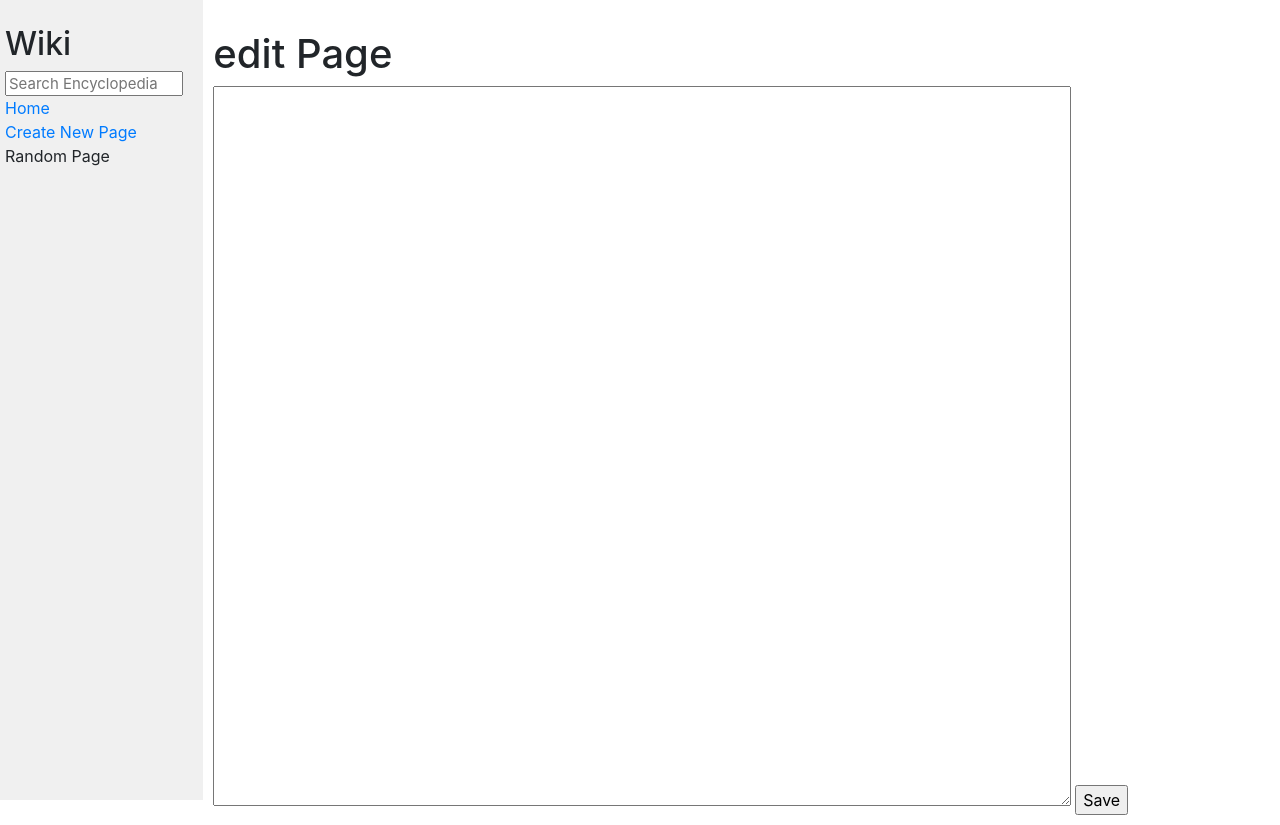
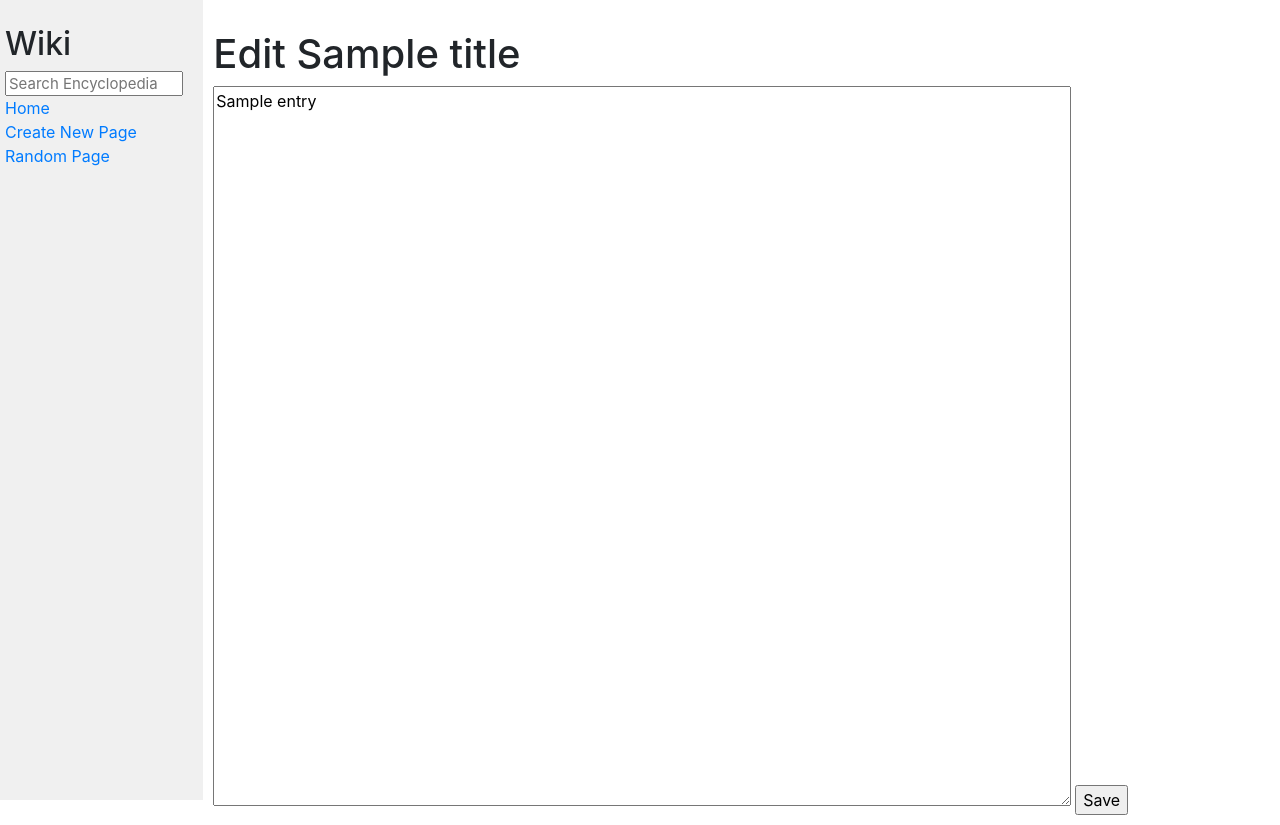
Before and after one commit to Homeroida/wiki, a Django app: template encyclopedia/templates/encyclopedia/edit_entry.html in a window 1280 px wide. Run offline with Django 3.2, Linux system fonts and the light colour scheme; the template is opened without the code that fills it: most values are stand-ins (such as "Sample title", 1, 10 or a date in 2020); some libraries are stand-ins or nearby versions.

Commit message:
add functionaliti "random" and "edit"

```diff
--- a/encyclopedia/templates/encyclopedia/edit_entry.html
+++ b/encyclopedia/templates/encyclopedia/edit_entry.html
@@ -1,16 +1,15 @@
 {% extends "encyclopedia/layout.html" %}
 
 {% block title %}
-    edit Page
+    Edit {{ title }}
 {% endblock %}
 
 {% block body %}
-<h1>edit Page</h1>
-<form method="post" action="{% url 'edit_entry' %}">
-    {% csrf_token %}
-    <textarea name="content"></textarea>
-    <input type='submit' value = 'Save'>
+    <h1>Edit {{ title }}</h1>
 
-</form>
-
+    <form method="post" action="{% url 'edit_entry' title=title %}">
+        {% csrf_token %}
+        <textarea name="content">{{entry}}</textarea>
+        <input type="submit" value="Save">
+    </form>
 {% endblock %}
--- a/encyclopedia/templates/encyclopedia/entry.html
+++ b/encyclopedia/templates/encyclopedia/entry.html
@@ -9,9 +9,5 @@
 {% block body %}
 {{ entry | safe }}
 
-<form method="post" action="{% url 'edit_entry' %}">
-    {% csrf_token %}
-    <input type='submit' value = 'edit'>
-
-</form>
+<a href="{% url 'edit_entry' title=title %}">Edit Entry</a>
 {% endblock %}
--- a/encyclopedia/templates/encyclopedia/layout.html
+++ b/encyclopedia/templates/encyclopedia/layout.html
@@ -23,7 +23,7 @@
                     <a href="{% url 'new_entry' %}">Create New Page</a>
                 </div>
                 <div>
-                    Random Page
+                    <a href="{% url 'random_entry' %}">Random Page</a>
                 </div>
                 {% block nav %}
                 {% endblock %}
--- a/encyclopedia/urls.py
+++ b/encyclopedia/urls.py
@@ -7,5 +7,6 @@ urlpatterns = [
     path("wiki/<str:title>/", views.entry, name="entry"),
     path("search/", views.search, name="search"),
     path("new_entry/", views.new_entry, name="new_entry"),
-    path("edit_entry/", views.edit_entry, name="edit_entry"),
+    path("wiki/<str:title>/edit/", views.edit_entry, name="edit_entry"),
+    path("random/", views.random_entry, name="random_entry")
 ]
```
Also changed, not shown: encyclopedia/views.py (+23 -8 lines), entries/MarkDown Example.md (+1 -1 lines), entries/zura.md (added, +3 -0 lines), entries/Python.md (line endings or trailing spaces).
